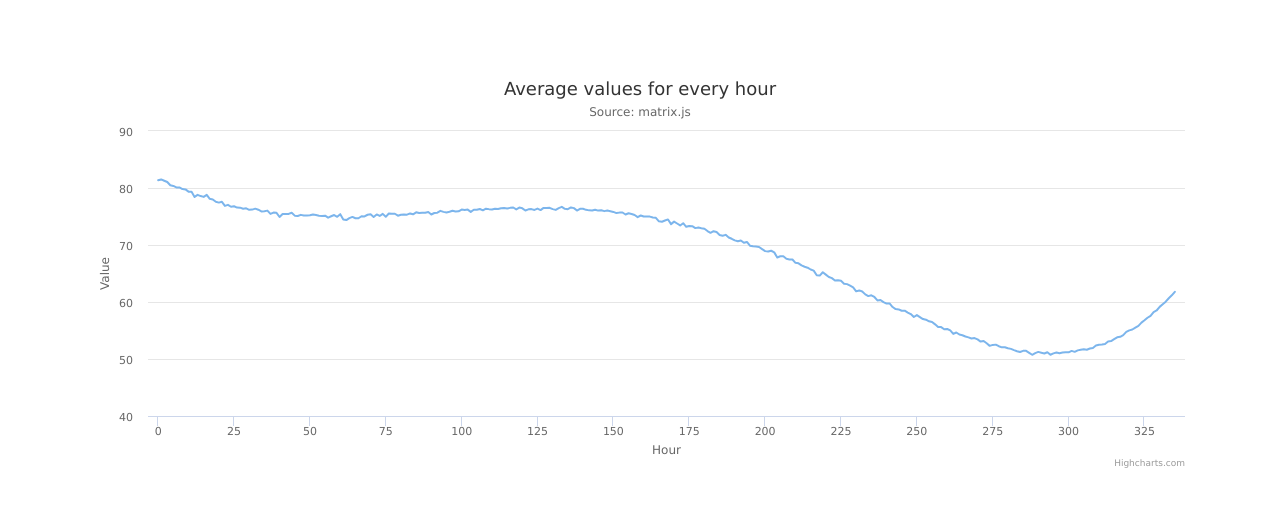
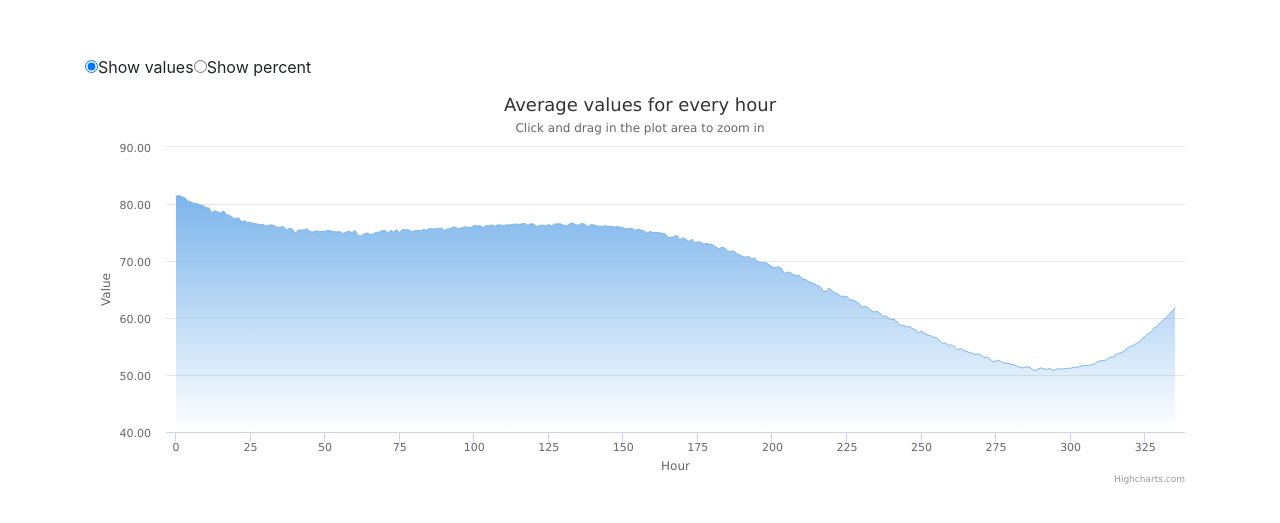
Before and after one commit to sebastiantokarski/matrix, a React app: page / in a window 1280 px wide. Shown: the part 109-632 px from the top of the page. Built offline with nearby package versions, Linux system fonts and the light colour scheme.

Commit message:
Chart unit change functionality; format labels and chart units

```diff
--- a/src/components/App.js
+++ b/src/components/App.js
@@ -7,17 +7,22 @@ export default class App extends Component {
   constructor(props) {
     super(props);
 
-    this.matrixData = matrix;
-    this.currMouseOverEl = null;
-
     this.state = {
       histogramChartHour: null,
+      averageChartUnitType: 'value',
     };
 
     this.handleMouseOver = this.handleMouseOver.bind(this);
     this.showHistogramWithDelay = this.showHistogramWithDelay.bind(this);
     this.getAverageForEveryHour = this.getAverageForEveryHour.bind(this);
     this.getRoundValuesForEveryHour = this.getRoundValuesForEveryHour.bind(this);
+    this.onUnitTypeChartChange = this.onUnitTypeChartChange.bind(this);
+
+    this.matrixData = matrix;
+    this.currMouseOverEl = null;
+
+    this.averageValueForEveryHour = this.getAverageForEveryHour();
+    this.roundValuesForEveryHour = this.getRoundValuesForEveryHour();
   }
 
   /**
@@ -56,6 +61,9 @@ export default class App extends Component {
     return hours;
   }
 
+  /**
+   * @param {Event} e
+   */
   handleMouseOver(e) {
     this.currMouseOverEl = e.target.x;
     this.showHistogramWithDelay(this.currMouseOverEl, 300);
@@ -76,20 +84,45 @@ export default class App extends Component {
     }, delay);
   }
 
+  onUnitTypeChartChange(e) {
+    this.setState({
+      averageChartUnitType: e.target.value,
+    });
+  }
+
   render() {
-    const averageValueForEveryHour = this.getAverageForEveryHour();
-    const roundValuesForEveryHour = this.getRoundValuesForEveryHour();
-
     return (
       <div className="container">
+        <div className="chart-unit">
+          <fieldset className="type">
+            <input
+              type="radio"
+              name="type"
+              value="value"
+              id="chart-unit-value"
+              onChange={this.onUnitTypeChartChange}
+              defaultChecked />
+            <label
+              htmlFor="chart-unit-value">Show values</label>
+            <input
+              type="radio"
+              name="type"
+              value="percent"
+              id="chart-unit-percent"
+              onChange={this.onUnitTypeChartChange} />
+            <label
+              htmlFor="chart-unit-percent">Show percent</label>
+          </fieldset>
+        </div>
         <AverageLineChart
-          data={averageValueForEveryHour}
+          data={this.averageValueForEveryHour}
+          unitType={this.state.averageChartUnitType}
           onMouseOver={this.handleMouseOver}
         />
         {
           this.state.histogramChartHour !== null
           && <HistogramChart
-            data={roundValuesForEveryHour[this.state.histogramChartHour]}
+            data={this.matrixData[this.state.histogramChartHour]}
             hour={this.state.histogramChartHour} />
         }
       </div>
--- a/src/components/AverageLineChart.js
+++ b/src/components/AverageLineChart.js
@@ -4,6 +4,9 @@ import Highcharts from 'highcharts';
 import HighchartsReact from 'highcharts-react-official';
 
 export default class AverageLineChart extends Component {
+  constructor(props) {
+    super(props);
+  }
   render() {
     return <HighchartsReact
       highcharts={Highcharts}
@@ -12,25 +15,45 @@ export default class AverageLineChart extends Component {
           text: 'Average values for every hour',
         },
         subtitle: {
-          text: 'Source: matrix.js',
+          text: document.ontouchstart === undefined
+            ? 'Click and drag in the plot area to zoom in'
+            : 'Pinch the chart to zoom in',
         },
         yAxis: {
           title: {
             text: 'Value',
+          },
+          compare: 'percent',
+          labels: {
+            format: `{value:.2f}${this.props.unitType === 'percent' ? ' %' : ''}`,
           },
         },
         xAxis: {
           title: {
             text: 'Hour',
           },
+          labels: {
+            enabled: true,
+          },
         },
         tooltip: {
-          headerFormat: '<span style="font-size: 10px">Hour: {point.key}</span><br/>',
+          crosshairs: true,
+          headerFormat: '<span style="font-size: 10px">Hour {point.key}</span><br/>',
+          pointFormatter(pointFormat) {
+            const isPercent = this.props.unitType === 'percent';
+
+            pointFormat = pointFormat
+                .replace('{point.y}', isPercent ? this.change : this.y.toFixed(2))
+                .replace('{series.name}', this.series.name);
+
+            return pointFormat;
+          },
         },
         legend: {
           enabled: false,
         },
         series: [{
+          type: 'area',
           name: 'Average value',
           data: this.props.data,
         }],
@@ -42,6 +65,33 @@ export default class AverageLineChart extends Component {
               },
             },
           },
+          area: {
+            fillColor: {
+              linearGradient: {
+                x1: 0,
+                y1: 0,
+                x2: 0,
+                y2: 1,
+              },
+              stops: [
+                [0, Highcharts.getOptions().colors[0]],
+                [1, Highcharts.Color(Highcharts.getOptions().colors[0]).setOpacity(0).get('rgba')],
+              ],
+            },
+            marker: {
+              radius: 2,
+            },
+            lineWidth: 1,
+            states: {
+              hover: {
+                lineWidth: 1,
+              },
+            },
+            threshold: null,
+          },
+        },
+        chart: {
+          zoomType: 'x',
         },
       }}
     />;
@@ -51,4 +101,5 @@ export default class AverageLineChart extends Component {
 AverageLineChart.propTypes = {
   data: PropTypes.array,
   onMouseOver: PropTypes.func,
+  unitType: PropTypes.string,
 };
--- a/src/components/HistogramChart.js
+++ b/src/components/HistogramChart.js
@@ -13,7 +13,6 @@ export default class HistogramChart extends Component {
   render() {
     return <HighchartsReact
       highcharts={Highcharts}
-      allowChartUpdate={true}
       options={{
         title: {
           text: this.props.hour ? `Data from ${this.props.hour} hour` : '',
@@ -30,11 +29,17 @@ export default class HistogramChart extends Component {
         }, {
           visible: false,
         }],
+        plotOptions: {
+          column: {
+            groupPadding: 0,
+          },
+        },
         series: [{
           name: 'Histogram',
           type: 'histogram',
           xAxis: 1,
           baseSeries: 'singleValue',
+          binWidth: 0.5,
           zIndex: -1,
         }, {
           name: 'Single value',
```
